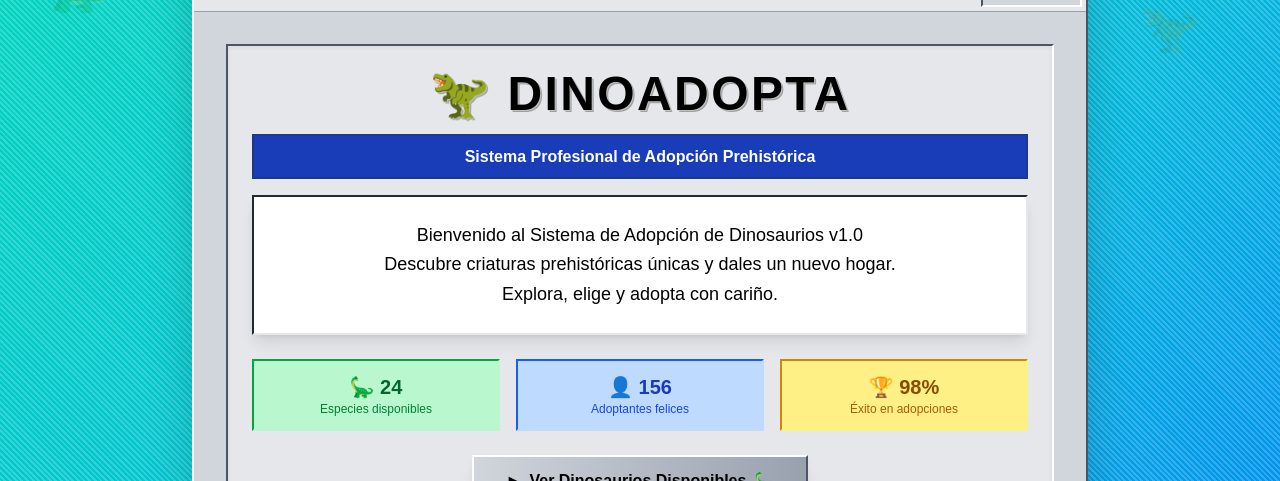
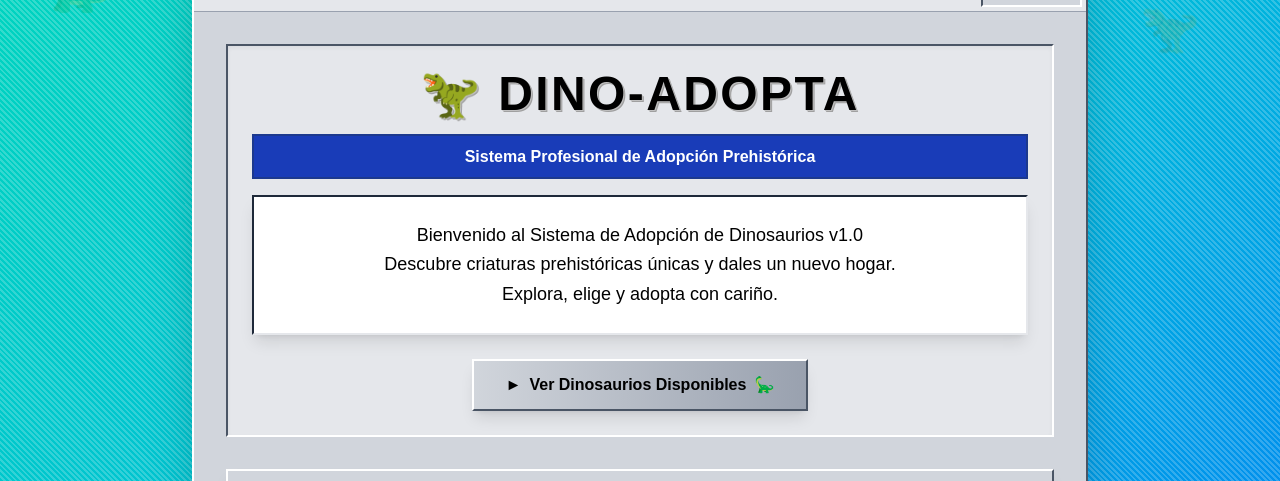
Before and after one commit to ZeftarimLothric/adopta-dinos, a React (Vite) app in the folder frontend/adopta-un-dino/: page / in a window 1280 px wide. Shown: the part 123-604 px from the top of the page. Built offline with nearby package versions, Linux system fonts and the light colour scheme.

Commit message:
fix: update title text and remove unused statistics section in Home page

```diff
--- a/frontend/adopta-un-dino/src/pages/Home.tsx
+++ b/frontend/adopta-un-dino/src/pages/Home.tsx
@@ -120,7 +120,7 @@ const Home = () => {
                 textShadow: "1px 1px 0px #c0c0c0, 2px 2px 0px #a0a0a0",
               }}
             >
-              🦖 DINOADOPTA
+              🦖 DINO-ADOPTA
             </h1>
 
             {/* Subtítulo responsivo */}
@@ -157,55 +157,6 @@ const Home = () => {
                   Explora y adopta con cariño
                 </span>
               </p>
-            </div>
-
-            {/* Estadísticas del sistema - responsivas */}
-            <div className="grid grid-cols-1 sm:grid-cols-3 gap-2 sm:gap-4 mb-4 sm:mb-6">
-              <div className="bg-green-200 border-2 border-green-400 border-t-green-600 border-l-green-600 border-r-green-200 border-b-green-200 p-2 sm:p-3 text-center">
-                <div
-                  className="text-lg sm:text-xl font-bold text-green-800"
-                  style={{ fontFamily: "MS Sans Serif, sans-serif" }}
-                >
-                  🦕 24
-                </div>
-                <div
-                  className="text-xs text-green-700"
-                  style={{ fontFamily: "MS Sans Serif, sans-serif" }}
-                >
-                  <span className="hidden sm:inline">Especies disponibles</span>
-                  <span className="sm:hidden">Especies</span>
-                </div>
-              </div>
-              <div className="bg-blue-200 border-2 border-blue-400 border-t-blue-600 border-l-blue-600 border-r-blue-200 border-b-blue-200 p-2 sm:p-3 text-center">
-                <div
-                  className="text-lg sm:text-xl font-bold text-blue-800"
-                  style={{ fontFamily: "MS Sans Serif, sans-serif" }}
-                >
-                  👤 156
-                </div>
-                <div
-                  className="text-xs text-blue-700"
-                  style={{ fontFamily: "MS Sans Serif, sans-serif" }}
-                >
-                  <span className="hidden sm:inline">Adoptantes felices</span>
-                  <span className="sm:hidden">Adoptantes</span>
-                </div>
-              </div>
-              <div className="bg-yellow-200 border-2 border-yellow-400 border-t-yellow-600 border-l-yellow-600 border-r-yellow-200 border-b-yellow-200 p-2 sm:p-3 text-center">
-                <div
-                  className="text-lg sm:text-xl font-bold text-yellow-800"
-                  style={{ fontFamily: "MS Sans Serif, sans-serif" }}
-                >
-                  🏆 98%
-                </div>
-                <div
-                  className="text-xs text-yellow-700"
-                  style={{ fontFamily: "MS Sans Serif, sans-serif" }}
-                >
-                  <span className="hidden sm:inline">Éxito en adopciones</span>
-                  <span className="sm:hidden">Éxito</span>
-                </div>
-              </div>
             </div>
 
             {/* Botón principal estilo Windows 98 - responsivo */}
```
